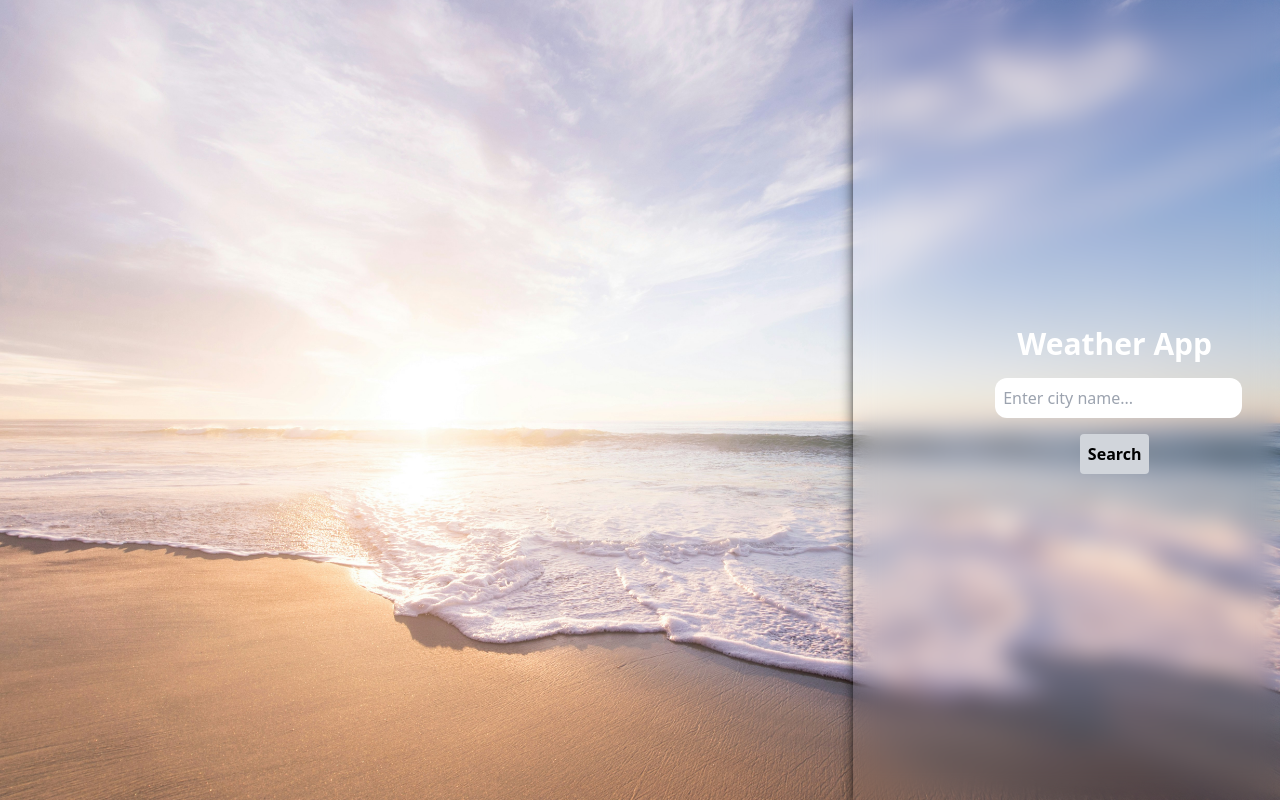
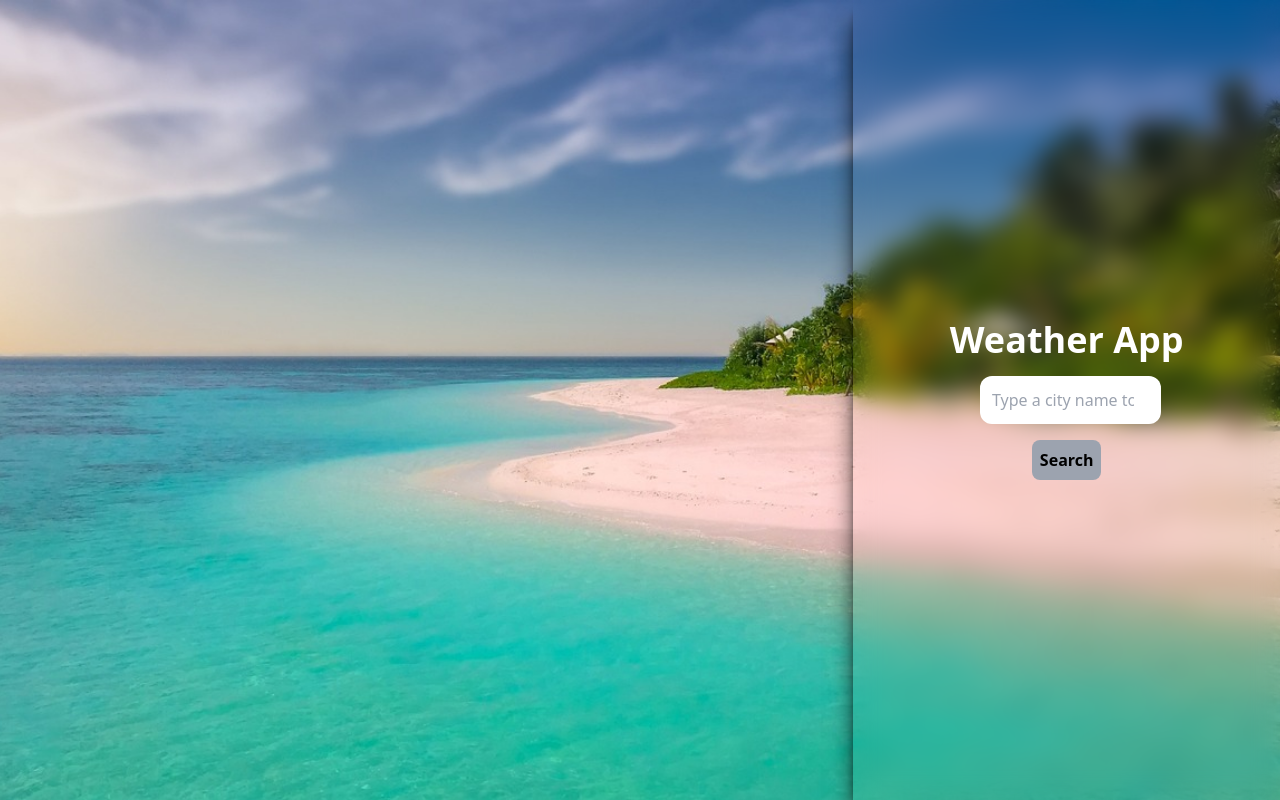
Before and after one commit to Rupesh-Khadka/Weatherapp, a Next.js app: page / in a window 1280 px wide. Built offline with nearby package versions, Linux system fonts and the light colour scheme; no server answers.

Commit message:
finished the up with motion aswell as error handeling

```diff
--- a/components/Weather.tsx
+++ b/components/Weather.tsx
@@ -1,4 +1,5 @@
 import React from "react";
+import { motion } from "framer-motion";
 
 interface WeatherData {
   main: {
@@ -49,15 +50,25 @@
   const dayNight = getDayNight(); // GET DAYS or NIGHT
 
   return (
-    <div className="h-screen w-full  flex justify-between text-white  ">
-      <div className="flex items-end py-10 px-12 w-full ">
-        <div className="  h-38  w-1/2 flex ">
+    <div className="h-screen w-full  flex justify-between  text-white pb-6 sm:pb-0 lg:pb-0 md:pb-0 ">
+      <div className="flex items-end py-10  w-full  ">
+        <div className="  h-38  md:w-1/2 lg:w-1/2 w-full justify-center items-center  flex-wrap flex  md:flex-col lg:flex-row overflow-hidden ">
           {/* For TEMPERATUE */}
-          <div className="item-end flex h-full ">
+          <motion.div
+            initial={{ x: "-100vw" }}
+            animate={{ x: 0 }}
+            transition={{ type: "spring", stiffness: 80, delay: 1.9 }}
+            className="item-end flex h-full "
+          >
             <h1 className="text-9xl  font-semibold">{temperature}°C </h1>
-          </div>
+          </motion.div>
           {/* FOR TIME DAY */}
-          <div className="pl-6 pt-4 flex flex-col ">
+          <motion.div
+            initial={{ x: "-100vw" }}
+            animate={{ x: 0 }}
+            transition={{ type: "spring", stiffness: 80, delay: 1.8 }}
+            className="pl-6 pt-4 flex flex-col "
+          >
             <p className="text-5xl pt-2 font-semibold font-sans">{data.name}</p>
             <div className="flex">
               <p className="pt-1 text-2xl font-semibold font-sans"> {time} </p>
@@ -65,28 +76,25 @@
                 {day}
               </p>
             </div>
-          </div>
-          <div className="">
+          </motion.div>
+          {/* IMAGE */}
+          <motion.div
+            initial={{ x: "-100vw" }}
+            animate={{ x: 0 }}
+            transition={{ type: "spring", stiffness: 80, delay: 1.9 }}
+            className="flex   lg:flex-col  md:flex-row"
+          >
             <img
               src={iconUrl}
               alt={data.weather[0].description}
               className="weather-icon text-white"
             />
-            <p className=" border-2 text-lg  font-sans font-semibold pl-6">
+            <p className="text-lg pt-8 sm:pt-8 md:pt-8 lg:pt-0 font-sans font-semibold pl-6">
               {data.weather[0].main}
             </p>
-          </div>
+          </motion.div>
         </div>
       </div>
-
-      {/* RIGHT SECTION */}
-      {/* <div className="border-2 w-1/3 backdrop-blur-md pl-24 shadow-black shadow-lg border-none flex flex-col  justify-center  ">
-        <h1 className="text-5xl font-bold py-4 font-sans">{data.name}</h1>
-
-        <p>Humidity: {data.main.humidity}%</p>
-        <p>Pressure: {data.main.pressure} hPa</p>
-        <p className="">{dayNight}</p>
-      </div> */}
     </div>
   );
 };
--- a/components/main/Hero.tsx
+++ b/components/main/Hero.tsx
@@ -4,16 +4,21 @@
 import axios from "axios";
 import { DayBackgroundImage, NightBackgroundImage } from "@/constants/index";
 import Weather from "../Weather";
+import { motion } from "framer-motion";
 
 const Hero = () => {
   const [bgImage, setBgImage] = useState<string>(DayBackgroundImage[0].src); // Default background
   const [city, setCity] = useState("");
   const [weather, setWeather] = useState<any>(null); //Default Null
+  const [loading, setLoading] = useState<boolean>(false);
+  const [error, setError] = useState<boolean>(false);
 
   const url = `https://api.openweathermap.org/data/2.5/weather?q=${city}&appid=${process.env.NEXT_PUBLIC_WEATHER_KEY}`;
 
   const fetchData = async () => {
     if (!city) return; // Prevent fetch if city is empty
+    setLoading(true);
+    setError(false);
     try {
       const res = await axios.get(url);
       setWeather(res.data);
@@ -21,6 +26,11 @@
       setCity("");
     } catch (error) {
       console.error("Error in fetching data", error);
+      setError(true);
+    } finally {
+      setTimeout(() => {
+        setLoading(false);
+      }, 2000);
     }
   };
 
@@ -50,23 +60,47 @@
         backgroundRepeat: "no-repeat",
       }}
     >
-      <div className="absolute border-2 w-1/3 h-full backdrop-blur-md pl-24 shadow-black shadow-lg border-none flex flex-col items-center justify-center 8">
-        <h1 className="text-3xl font-semibold pb-4 text-white">Weather App</h1>
-        <input
+      <motion.div
+        initial={{ y: -800 }}
+        animate={{ y: 0 }}
+        transition={{ duration: 1 }}
+        className="absolute p-8 w-full sm:w-full md:w-1/2 lg:w-1/3 md:h-full lg:h-full backdrop-blur-md shadow-black shadow-xl border-none flex flex-col items-center md:justify-center lg:items-center  overflow-hidden"
+      >
+        <motion.div
+          initial={{ x: "100vw" }}
+          animate={{ x: 0 }}
+          transition={{ type: "spring", stiffness: 80, delay: 1.5 }}
+          className="text-5xl  sm:text-4xl font-semibold pb-4 text-white text-center"
+        >
+          Weather App
+        </motion.div>
+        {error && (
+          <div className="text-sm font-bold text-red-700 mt-2">
+            * Please enter the correct city name
+          </div>
+        )}
+        <motion.input
+          initial={{ x: "100vw" }}
+          animate={{ x: 0 }}
+          transition={{ type: "spring", stiffness: 80, delay: 1.7 }}
           type="search"
           value={city}
-          onChange={(e) => setCity(e.target.value)} // Added onChange handler
-          placeholder="Enter city name..."
-          className="ml-2 p-2 rounded-xl   "
+          onChange={(e) => setCity(e.target.value)}
+          placeholder="Type a city name to get the weather..."
+          className={`ml-2 p-3 rounded-xl w-1/2 md:w-1/2 lg:w-1/2 text-black ${
+            error ? "border-2 border-red-500" : ""
+          }`}
         />
-        <button
+        <motion.button
+          initial={{ x: "100vw" }}
+          animate={{ x: 0 }}
+          transition={{ type: "spring", stiffness: 80, delay: 1 }}
           onClick={fetchData}
-          className="mt-4 p-2 font-semibold   bg-gray-300 text-black rounded transition duration-300 ease-in-out delay-50 transform hover:bg-gray-500 hover:scale-105"
+          className="mt-4 p-2 font-semibold bg-gray-400 text-black rounded-lg transition duration-300 ease-in-out delay-50 transform hover:bg-gray-500 hover:scale-105"
         >
           Search
-        </button>
-      </div>
-        {/* WEATHER DETAILS */}
+        </motion.button>
+      </motion.div>
       {weather && <Weather data={weather} />}
     </div>
   );
--- a/package.json
+++ b/package.json
@@ -10,6 +10,7 @@
   },
   "dependencies": {
     "axios": "^1.7.7",
+    "framer-motion": "^12.0.0-alpha.0",
     "next": "14.2.15",
     "react": "^18",
     "react-dom": "^18"
```
Also changed, not shown: Public/DaySunny.jpg, 1 other file (tests, documents, lock files or other folders).
